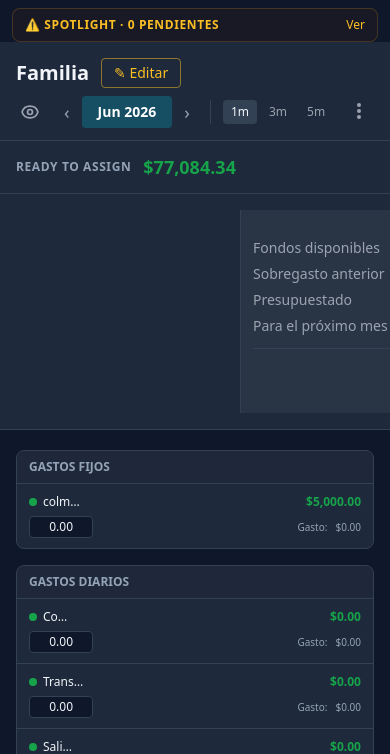
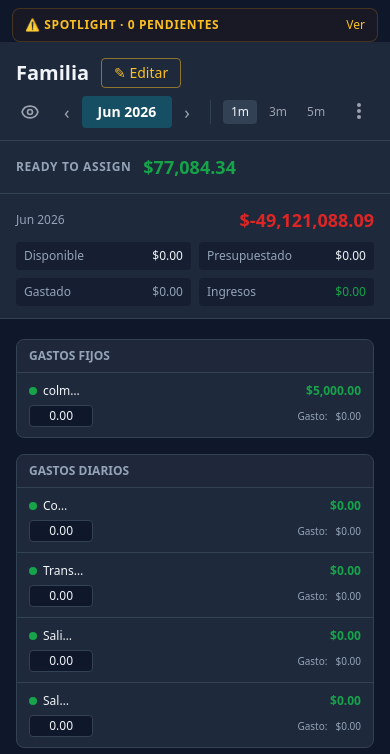
Before and after one commit to cesardarinel/chele, a Django app: page /presupuestos/ in a window 390 px wide. Shown: the part 53-807 px from the top of the page. Run offline with Django 5.2, Linux system fonts and the light colour scheme; a user stored in the database is signed in; data comes from the database, SQL or seed files in the repository; data that the repository does not hold is empty; some libraries are stand-ins or nearby versions.

Commit message:
Fix mobile budget layout: wrap desktop summary in hidden md:block, add mobile summary card

```diff
--- a/templates/base.html
+++ b/templates/base.html
@@ -124,15 +124,18 @@
                         <span class="font-semibold text-chele-success">${{ sidebar_total_on_budget|currency }}</span>
                     </div>
                     {% for account in sidebar_on_budget %}
-                    <a href="{% url 'account_detail' account.id %}" class="flex items-center justify-between px-3 py-2 rounded text-xs md:text-sm text-gray-300 hover:bg-white/10 hover:text-white transition-all duration-150">
-                        <svg class="w-3.5 h-3.5 md:w-4 md:h-4 shrink-0 text-gray-400" fill="none" stroke="currentColor" viewBox="0 0 24 24"><path stroke-linecap="round" stroke-linejoin="round" stroke-width="2" d="M3 21h18M3 10h18M5 6l7-3 7 3M4 10v11m16-11v11M8 14v3m4-3v3m4-3v3"/></svg>
-                        <span class="truncate flex-1 ml-1.5">{{ account.name }}</span>
-                        <span class="flex items-center gap-1 shrink-0 ml-1">
+                    <a href="{% url 'account_detail' account.id %}" class="flex items-center justify-between px-3 py-2.5 rounded text-xs md:text-sm text-gray-200 hover:bg-white/10 hover:text-white transition-all duration-150 border-b border-white/5">
+                        <div class="flex items-center gap-2 min-w-0 flex-1">
+                            <svg class="w-3.5 h-3.5 md:w-4 md:h-4 shrink-0 text-gray-400" fill="none" stroke="currentColor" viewBox="0 0 24 24"><path stroke-linecap="round" stroke-linejoin="round" stroke-width="2" d="M3 21h18M3 10h18M5 6l7-3 7 3M4 10v11m16-11v11M8 14v3m4-3v3m4-3v3"/></svg>
+                            <span class="truncate flex-1">{{ account.name }}</span>
+                        </div>
+                        <div class="flex items-center gap-1.5 shrink-0 ml-2">
                             <span class="w-1.5 h-1.5 rounded-full {% if account.balance > 0 %}bg-chele-success{% elif account.balance == 0 %}bg-chele-text-secondary{% else %}bg-chele-danger{% endif %}"></span>
-                            <span class="text-[10px] md:text-xs {% if account.balance >= 0 %}text-chele-success{% else %}text-chele-danger{% endif %}">
+                            <span class="text-[10px] md:text-xs font-medium {% if account.balance >= 0 %}text-chele-success{% else %}text-chele-danger{% endif %}">
                                 ${{ account.balance|currency }}
                             </span>
-                        </span>
+                            <svg class="w-3 h-3 text-gray-500" fill="none" stroke="currentColor" viewBox="0 0 24 24"><path stroke-linecap="round" stroke-linejoin="round" stroke-width="2" d="M9 5l7 7-7 7"/></svg>
+                        </div>
                     </a>
                     {% endfor %}
                     {% if sidebar_off_budget %}
--- a/templates/budgets/budget_view.html
+++ b/templates/budgets/budget_view.html
@@ -82,8 +82,9 @@
         </div>
     </div>
 
-    <div class="bg-chele-surface border-b border-chele-border">
-        <div class="flex px-4 md:px-6 py-4" style="min-width: 700px;">
+    {# ---- DESKTOP MONTHLY SUMMARY ---- #}
+    <div class="hidden md:block bg-chele-surface border-b border-chele-border">
+        <div class="flex px-4 md:px-6 py-4 overflow-x-auto">
             <div class="w-56 shrink-0"></div>
             {% for m in months %}
             <div class="flex-1 text-center border-l border-chele-border px-3 {% if m.active %}bg-white/5{% endif %}">
@@ -119,6 +120,38 @@
             </div>
             {% endfor %}
         </div>
+    </div>
+
+    {# ---- MOBILE SUMMARY CARD ---- #}
+    <div class="block md:hidden bg-chele-surface border-b border-chele-border px-4 py-3">
+        {% with active_month=months|first %}
+        <div class="flex items-center justify-between mb-2">
+            <span class="text-xs text-chele-text-secondary font-medium">{{ active_month.label }}</span>
+            <span class="text-lg font-bold {% if active_month.for_next_month >= 0 %}text-chele-success{% else %}text-chele-danger{% endif %}">
+                ${{ active_month.for_next_month|currency }}
+            </span>
+        </div>
+        <div class="grid grid-cols-2 gap-2 text-xs">
+            <div class="flex justify-between bg-chele-bg/50 rounded px-2 py-1.5">
+                <span class="text-chele-text-secondary">Disponible</span>
+                <span class="font-medium text-chele-text">${{ active_month.available_funds|currency }}</span>
+            </div>
+            <div class="flex justify-between bg-chele-bg/50 rounded px-2 py-1.5">
+                <span class="text-chele-text-secondary">Presupuestado</span>
+                <span class="font-medium text-chele-text">${{ active_month.total_budgeted|currency }}</span>
+            </div>
+            <div class="flex justify-between bg-chele-bg/50 rounded px-2 py-1.5">
+                <span class="text-chele-text-secondary">Gastado</span>
+                <span class="font-medium {% if active_month.month_spent > 0 %}text-chele-danger{% else %}text-chele-text-secondary{% endif %}">
+                    ${{ active_month.month_spent|currency }}
+                </span>
+            </div>
+            <div class="flex justify-between bg-chele-bg/50 rounded px-2 py-1.5">
+                <span class="text-chele-text-secondary">Ingresos</span>
+                <span class="font-medium text-chele-success">${{ active_month.month_income|currency }}</span>
+            </div>
+        </div>
+        {% endwith %}
     </div>
 
     <div class="px-4 md:px-6 py-5">
```
